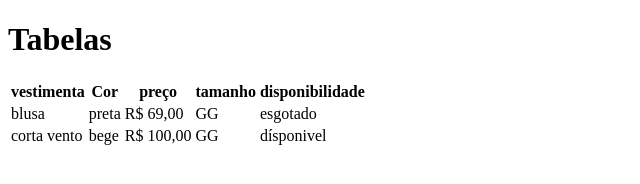
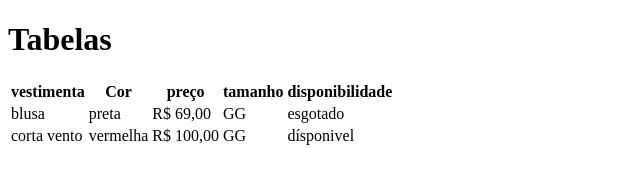
Before and after one commit to Leonardo12387/aula-tabela, a plain HTML site: page index.html in a window 1280 px wide. Shown: the whole page, without its empty margins (0-640 px from the left). Drawn offline with Linux system fonts and the light colour scheme.

Commit message:
trocado de azul para vermelho

```diff
--- a/index.html
+++ b/index.html
@@ -30,7 +30,7 @@
 
          <tr>
             <td>corta vento</td>
-            <td>bege</td>
+            <td>vermelha</td>
             <td>R$ 100,00</td>
             <td>GG</td>
             <td>dísponivel</td>
```
